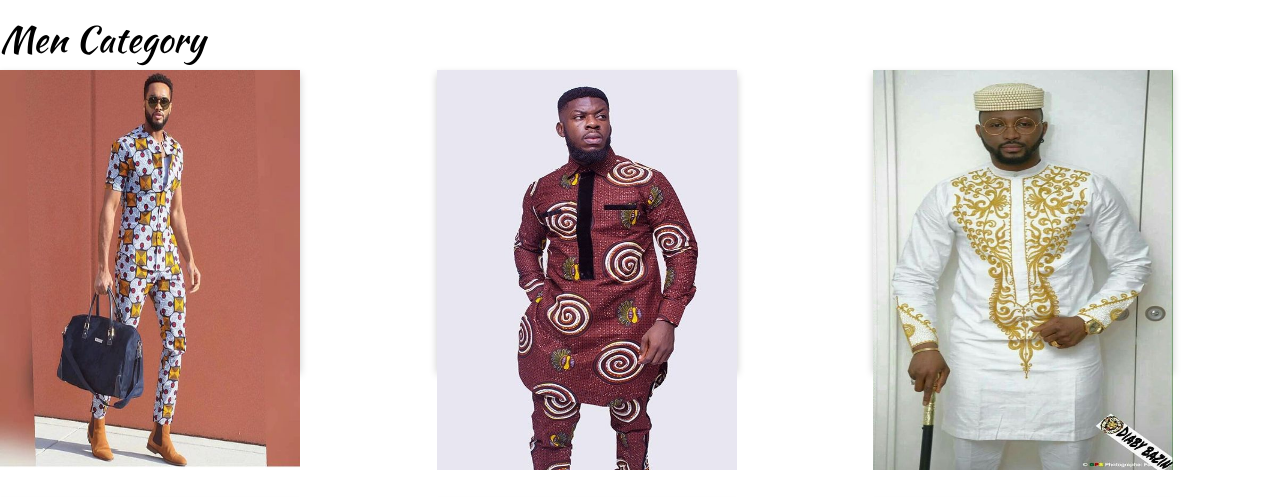
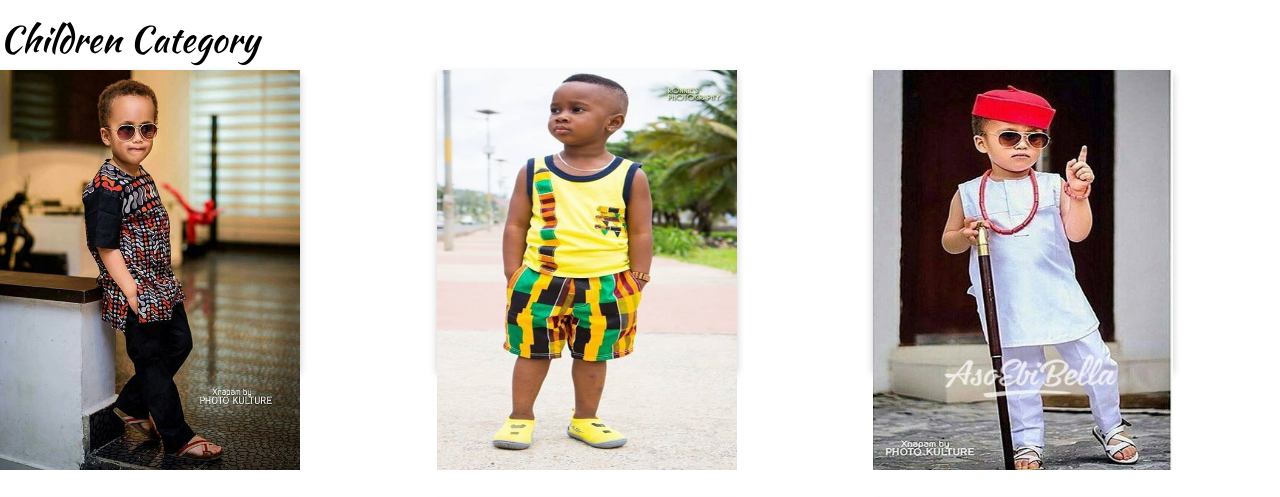
Before and after one commit to Vivvianne/fa-shoni, a Flask app: page / in a window 1280 px wide. Shown: the top 497 px of the page. Run offline with Flask 2, Linux system fonts and the light colour scheme; some libraries are stand-ins or nearby versions.

Commit message:
pushed first.

```diff
--- a/app/main/views.py
+++ b/app/main/views.py
@@ -6,4 +6,4 @@ def index():
     '''
     View the home page
     '''
-    return render_template('men.html')
+    return render_template('children.html')
--- a/app/templates/children.html
+++ b/app/templates/children.html
@@ -3,6 +3,7 @@
   {{super()}}
   <link rel="stylesheet" href="{{url_for('static',filename='css/main.css')}}">
   <link href="https://fonts.googleapis.com/css?family=Kaushan+Script&display=swap" rel="stylesheet">
+  <link href="https://fonts.googleapis.com/css?family=Gloria+Hallelujah&display=swap" rel="stylesheet">
 {% endblock %}
 {%block content%}
     <h1 style="font-family: 'Kaushan Script', cursive;">Children Category</h1>
@@ -11,14 +12,14 @@
                     <div class="flip-card" >
                             <div class="flip-card-inner" >
                               <div class="flip-card-front" >
-                                    <img src="../static/photos/children/image1child.jpg" alt="no image">
+                                    <img src="../static/photos/children/image1child.jpg" alt="no image" style="height:400px;width:300px;">
                               </div>
                               <div class="flip-card-back" style="font-family: 'Gloria Hallelujah', cursive;">
                                     <h2>Description</h2>
-                                    <p>Type : Women coat and trouser</p>
+                                    <p>Type : Shirt and Trouser</p>
                                     <p>Material : Kitenge</p>
                                     <p>Size : All available</p>
-                                    <p>Price : 1100(full set)</p>
+                                    <p>Price : 1000(full set)</p>
                                     <p>To Contact designer visit<a style="color:red;" href=""> here</a></p>
                                   </div>
                             </div>
@@ -29,14 +30,14 @@
                         <div class="flip-card" >
                                 <div class="flip-card-inner" >
                                   <div class="flip-card-front" >
-                                        <img src="../static/photos/children/image2child.jpg" alt="no image">
+                                        <img src="../static/photos/children/image2child.jpg" alt="no image" style="height:400px;width:300px;">
                                   </div>
                                   <div class="flip-card-back" style="font-family: 'Gloria Hallelujah', cursive;">
                                         <h2>Description</h2>
-                                        <p>Type : Women coat and trouser</p>
-                                        <p>Material : Kitenge</p>
+                                        <p>Type : Vest and Short</p>
+                                        <p>Material : Kitenge and Cotton</p>
                                         <p>Size : All available</p>
-                                        <p>Price : 1100(full set)</p>
+                                        <p>Price : 700(full set)</p>
                                         <p>To Contact designer visit<a style="color:red;" href=""> here</a></p>
                                       </div>
                                 </div>
@@ -46,12 +47,12 @@
                         <div class="flip-card" >
                                 <div class="flip-card-inner" >
                                   <div class="flip-card-front" >
-                                        <img src="../static/photos/children/image3child.jpg" alt="no image">
+                                        <img src="../static/photos/children/image3child.jpg" alt="no image" style="height:400px;width:300px;">
                                   </div>
                                   <div class="flip-card-back" style="font-family: 'Gloria Hallelujah', cursive;">
                                         <h2>Description</h2>
-                                        <p>Type : Women coat and trouser</p>
-                                        <p>Material : Kitenge</p>
+                                        <p>Type : Cap,Vestshirt and Trouser</p>
+                                        <p>Material : Kitenge and cotton</p>
                                         <p>Size : All available</p>
                                         <p>Price : 1100(full set)</p>
                                         <p>To Contact designer visit<a style="color:red;" href=""> here</a></p>
@@ -61,19 +62,19 @@
 
                 </div>
     </div>
-    <div class="row">
+    <div class="row" style="padding-top:130px;" >
             <div class="col-md-4">
                     <div class="flip-card" >
                             <div class="flip-card-inner" >
                               <div class="flip-card-front" >
-                                    <img src="../static/photos/children/image4child.jpg" alt="no image">
+                                    <img src="../static/photos/children/image4child.jpg" alt="no image" style="height:400px;width:300px;">
                               </div>
                               <div class="flip-card-back" style="font-family: 'Gloria Hallelujah', cursive;">
                                     <h2>Description</h2>
-                                    <p>Type : Women coat and trouser</p>
+                                    <p>Type : Nigerian Mordern Cloak</p>
                                     <p>Material : Kitenge</p>
                                     <p>Size : All available</p>
-                                    <p>Price : 1100(full set)</p>
+                                    <p>Price : 1000</p>
                                     <p>To Contact designer visit<a style="color:red;" href=""> here</a></p>
                                   </div>
                             </div>
@@ -84,14 +85,14 @@
                     <div class="flip-card" >
                             <div class="flip-card-inner" >
                               <div class="flip-card-front" >
-                                    <img src="../static/photos/children/image5child.jpg" alt="no image">
+                                    <img src="../static/photos/children/image5child.jpg" alt="no image" style="height:400px;width:300px;">
                               </div>
                               <div class="flip-card-back" style="font-family: 'Gloria Hallelujah', cursive;">
                                     <h2>Description</h2>
-                                    <p>Type : Women coat and trouser</p>
+                                    <p>Type : Dress</p>
                                     <p>Material : Kitenge</p>
                                     <p>Size : All available</p>
-                                    <p>Price : 1100(full set)</p>
+                                    <p>Price : 700</p>
                                     <p>To Contact designer visit<a style="color:red;" href=""> here</a></p>
                                   </div>
                             </div>
@@ -102,33 +103,33 @@
                     <div class="flip-card" >
                             <div class="flip-card-inner" >
                               <div class="flip-card-front" >
-                                    <img src="../static/photos/children/image6child.jpg" alt="no image">
+                                    <img src="../static/photos/children/image6child.jpg" alt="no image" style="height:400px;width:300px;">
                               </div>
                               <div class="flip-card-back" style="font-family: 'Gloria Hallelujah', cursive;">
                                     <h2>Description</h2>
-                                    <p>Type : Women coat and trouser</p>
+                                    <p>Type : Dress</p>
                                     <p>Material : Kitenge</p>
                                     <p>Size : All available</p>
-                                    <p>Price : 1100(full set)</p>
+                                    <p>Price : 800</p>
                                     <p>To Contact designer visit<a style="color:red;" href=""> here</a></p>
                                   </div>
                             </div>
                           </div>
             </div>
     </div>
-            <div class="row">
+            <div class="row" style="padding-top:130px;">
                 <div class="col-md-4">
                         <div class="flip-card" >
                                 <div class="flip-card-inner" >
                                   <div class="flip-card-front" >
-                                        <img src="../static/photos/children/image7child.jpg" alt="no image">
+                                        <img src="../static/photos/children/image7child.jpg" alt="no image" style="height:400px;width:300px;">
                                   </div>
                                   <div class="flip-card-back" style="font-family: 'Gloria Hallelujah', cursive;">
                                         <h2>Description</h2>
-                                        <p>Type : Women coat and trouser</p>
+                                        <p>Type : Full girl cloth trouser</p>
                                         <p>Material : Kitenge</p>
                                         <p>Size : All available</p>
-                                        <p>Price : 1100(full set)</p>
+                                        <p>Price : 1000</p>
                                         <p>To Contact designer visit<a style="color:red;" href=""> here</a></p>
                                       </div>
                                 </div>
@@ -138,14 +139,14 @@
                         <div class="flip-card" >
                                 <div class="flip-card-inner" >
                                   <div class="flip-card-front" >
-                                        <img src="../static/photos/children/image8child.jpg" alt="no image">
+                                        <img src="../static/photos/children/image8child.jpg" alt="no image" style="height:400px;width:300px;">
                                   </div>
                                   <div class="flip-card-back" style="font-family: 'Gloria Hallelujah', cursive;">
                                         <h2>Description</h2>
-                                        <p>Type : Women coat and trouser</p>
+                                        <p>Type : Dress</p>
                                         <p>Material : Kitenge</p>
                                         <p>Size : All available</p>
-                                        <p>Price : 1100(full set)</p>
+                                        <p>Price : 600</p>
                                         <p>To Contact designer visit<a style="color:red;" href=""> here</a></p>
                                       </div>
                                 </div>
@@ -155,12 +156,12 @@
                         <div class="flip-card" >
                                 <div class="flip-card-inner" >
                                   <div class="flip-card-front" >
-                                        <img src="../static/photos/children/image9child.jpg" alt="no image">
+                                        <img src="../static/photos/children/image9child.jpg" alt="no image" style="height:400px;width:300px;">
                                   </div>
                                   <div class="flip-card-back" style="font-family: 'Gloria Hallelujah', cursive;">
                                         <h2>Description</h2>
-                                        <p>Type : Women coat and trouser</p>
-                                        <p>Material : Kitenge</p>
+                                        <p>Type : Girlcoat and tight</p>
+                                        <p>Material : Kitenge and Cotton</p>
                                         <p>Size : All available</p>
                                         <p>Price : 1100(full set)</p>
                                         <p>To Contact designer visit<a style="color:red;" href=""> here</a></p>
--- a/app/templates/men.html
+++ b/app/templates/men.html
@@ -3,6 +3,7 @@
   {{super()}}
   <link rel="stylesheet" href="{{url_for('static',filename='css/main.css')}}">
   <link href="https://fonts.googleapis.com/css?family=Kaushan+Script&display=swap" rel="stylesheet">
+  <link href="https://fonts.googleapis.com/css?family=Gloria+Hallelujah&display=swap" rel="stylesheet">
 {% endblock %}
 {%block content%}
     <h1 style="font-family: 'Kaushan Script', cursive;">Men Category</h1>
```
